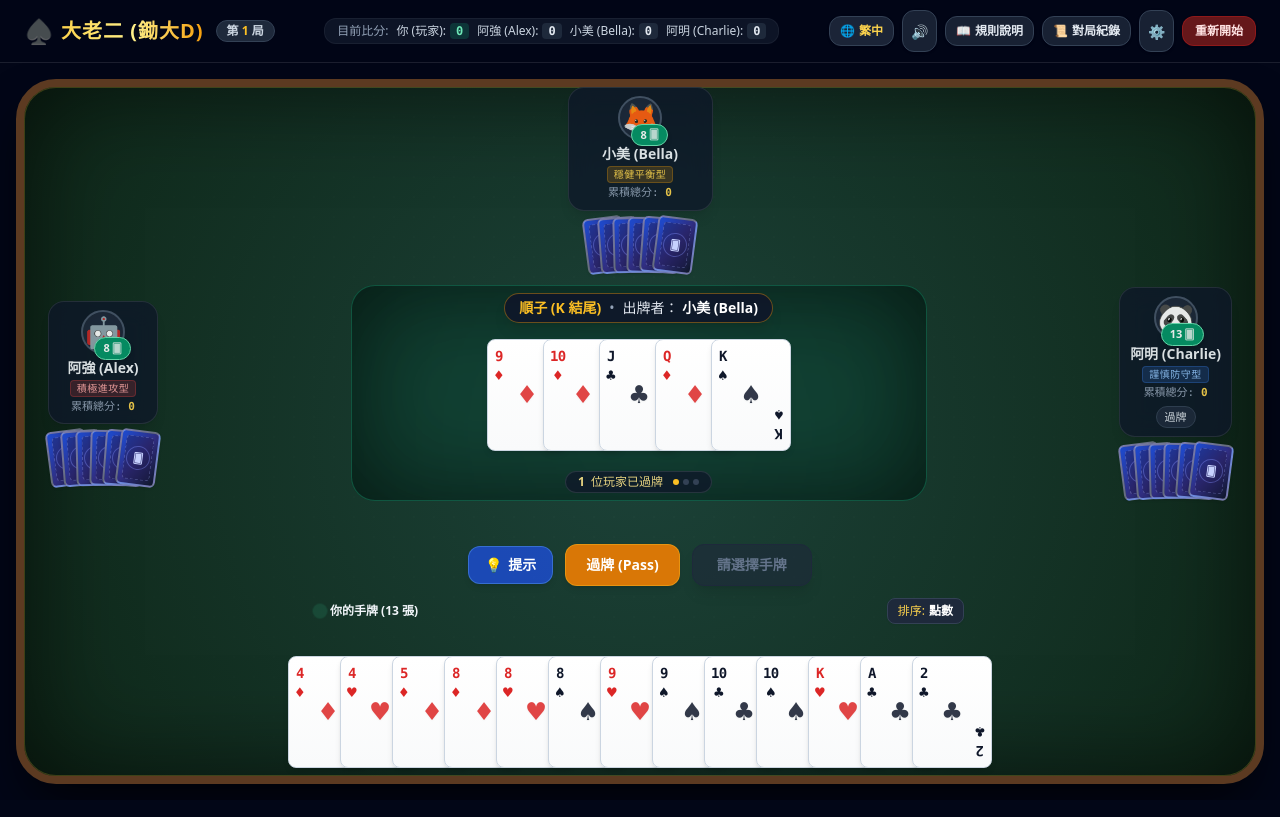
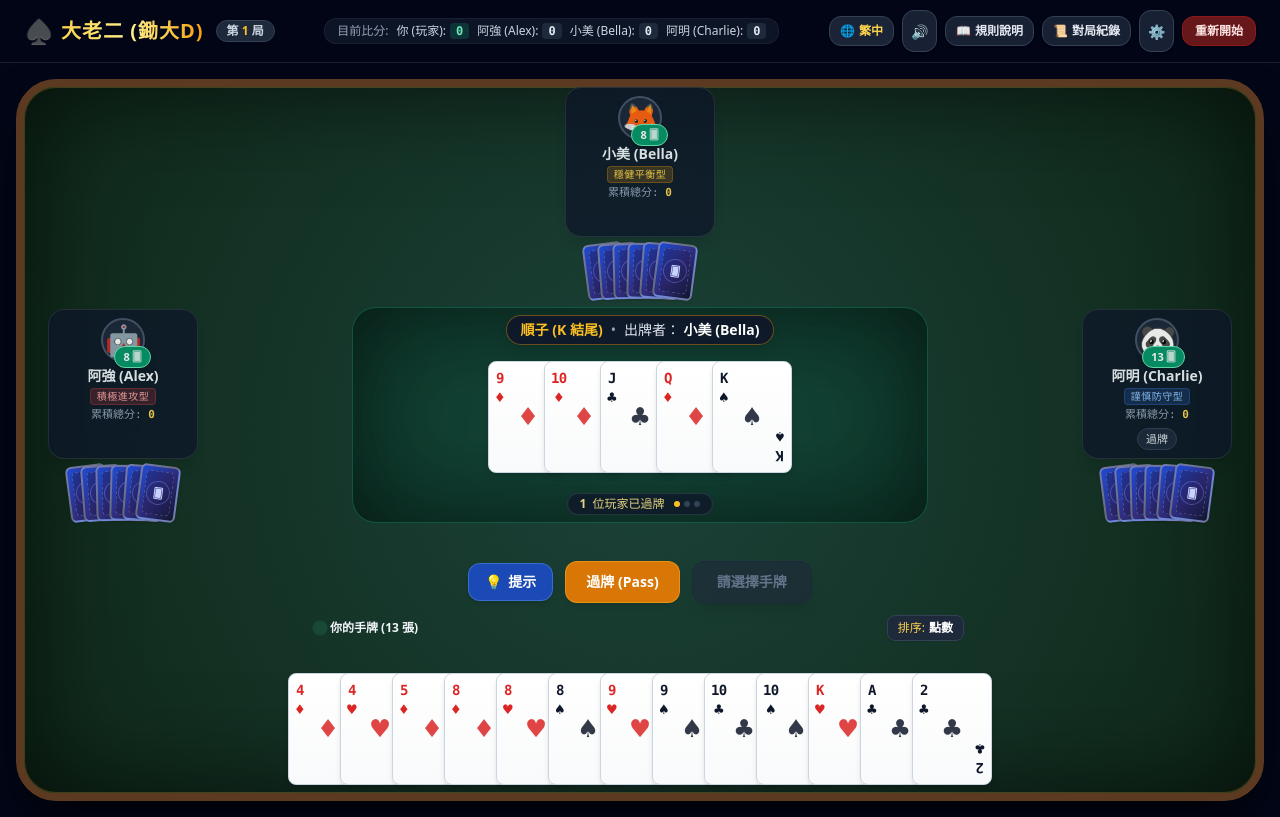
Before and after one commit to kennith/big2-app, a Vue app: page / in a window 1280 px wide. Built offline with nearby package versions, Linux system fonts and the light colour scheme.

Commit message:
style: standardize width and dimensions across all opponent player cards

```diff
--- a/src/components/OpponentHand.vue
+++ b/src/components/OpponentHand.vue
@@ -41,10 +41,11 @@ const personalityColor = computed(() => {
 </script>
 
 <template>
-  <div class="flex flex-col items-center gap-1 transition-all duration-300 relative w-full max-w-[125px] sm:max-w-[145px]">
+  <!-- Fixed width container ensuring identical sizing across North, West, and East opponents -->
+  <div class="flex flex-col items-center gap-1 transition-all duration-300 relative w-[130px] sm:w-[150px] flex-shrink-0">
     <!-- Player Profile Card -->
     <div
-      class="flex flex-col items-center p-2 rounded-2xl backdrop-blur-md bg-slate-900/85 border transition-all duration-300 shadow-lg w-full"
+      class="flex flex-col items-center justify-between p-2 rounded-2xl backdrop-blur-md bg-slate-900/85 border transition-all duration-300 shadow-lg w-full min-h-[142px] sm:min-h-[150px]"
       :class="[
         isActive
           ? 'border-amber-400 ring-2 ring-amber-400/50 shadow-amber-500/20 scale-105'
@@ -52,6 +53,7 @@ const personalityColor = computed(() => {
         isLowCards ? 'border-red-500/60 ring-2 ring-red-500/30' : '',
       ]"
     >
+      <!-- Avatar with cards badge -->
       <div class="relative">
         <div
           class="w-11 h-11 sm:w-13 sm:h-13 rounded-full bg-slate-800 border-2 flex items-center justify-center text-2xl sm:text-3xl shadow-inner relative"
@@ -76,7 +78,7 @@ const personalityColor = computed(() => {
       </div>
 
       <!-- Player Name & Stats -->
-      <div class="mt-1 text-center w-full overflow-hidden">
+      <div class="my-0.5 text-center w-full overflow-hidden">
         <div class="font-bold text-xs sm:text-sm text-slate-100 truncate px-0.5">
           {{ player.name }}
         </div>
@@ -94,16 +96,18 @@ const personalityColor = computed(() => {
       </div>
 
       <!-- Turn / Thinking / Action Bubble -->
-      <div v-if="isActive && isThinking" class="mt-1 flex items-center justify-center gap-1 text-[11px] text-amber-300 font-medium">
+      <div class="min-h-[22px] flex items-center justify-center w-full">
+        <div v-if="isActive && isThinking" class="flex items-center justify-center gap-1 text-[11px] text-amber-300 font-medium">
           <span class="w-1.5 h-1.5 rounded-full bg-amber-400 animate-ping"></span>
           <span>{{ t.thinking }}</span>
         </div>
 
         <div
           v-else-if="lastActionText"
-        class="mt-1 text-[11px] px-2 py-0.5 rounded-full bg-slate-800 border border-slate-700 text-slate-200 truncate max-w-full text-center"
+          class="text-[11px] px-2 py-0.5 rounded-full bg-slate-800 border border-slate-700 text-slate-200 truncate max-w-full text-center"
         >
           {{ lastActionText }}
+        </div>
       </div>
     </div>
 
```
Lines whose indentation alone changed are shown as unchanged.
